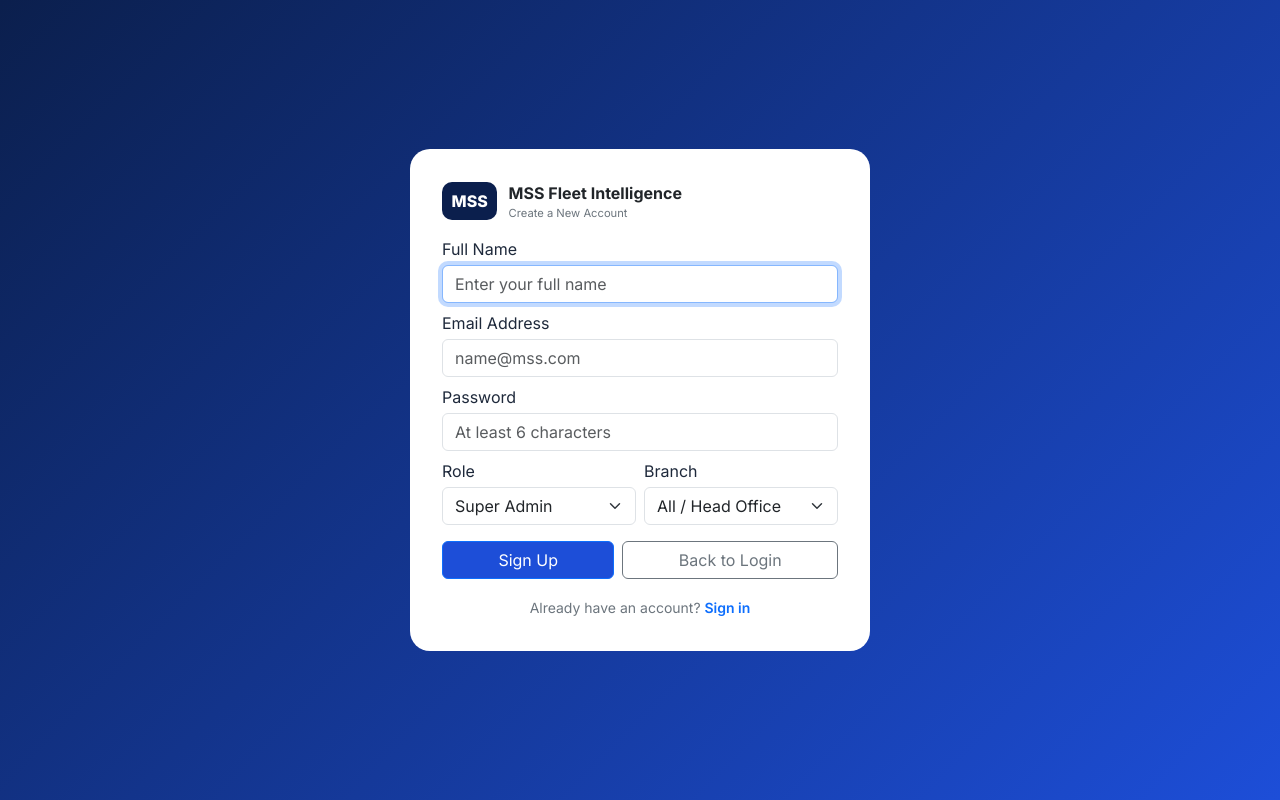
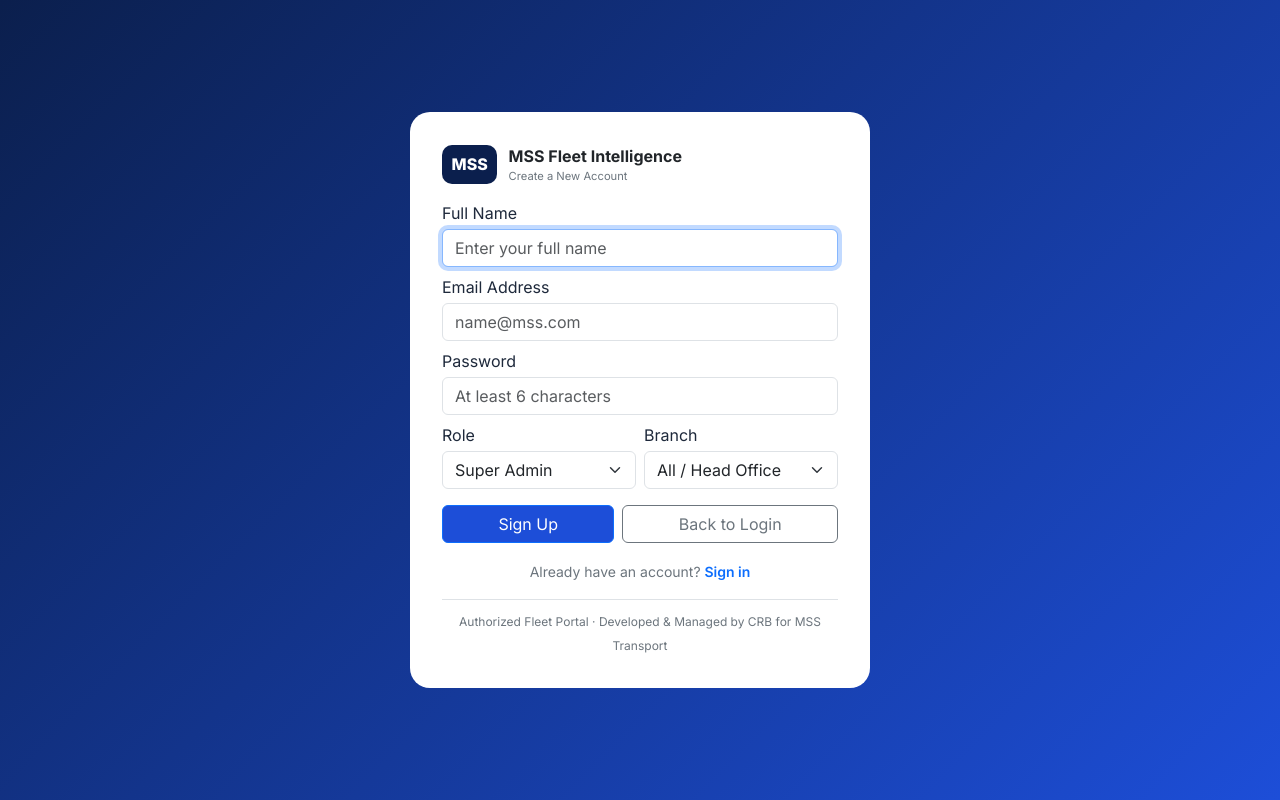
Before and after one commit to Manoj2823/MSS_FMS, a PHP site: page /signup.php in a window 1280 px wide. Run offline with PHP 8.4, Linux system fonts and the light colour scheme; data comes from the database, SQL or seed files in the repository; data that the repository does not hold is empty.

Commit message:
Add legitimacy metadata and noindex headers for internal portal

```diff
--- a/includes/layout.php
+++ b/includes/layout.php
@@ -25,6 +25,9 @@ function layout_top(string $title, string $active = 'dashboard', array $crumbs =
     <head>
         <meta charset="utf-8">
         <meta name="viewport" content="width=device-width,initial-scale=1">
+        <meta name="robots" content="noindex, nofollow">
+        <meta name="author" content="CRB">
+        <meta name="description" content="Authorized Fleet Operations & Management System developed by CRB for MSS Transport.">
         <title><?= e($title) ?> · MSS Fleet Intelligence</title>
         <link href="<?= url('assets/vendor/bootstrap/css/bootstrap.min.css') ?>" rel="stylesheet">
         <link href="<?= url('assets/vendor/bootstrap-icons/bootstrap-icons.min.css') ?>" rel="stylesheet">
--- a/login.php
+++ b/login.php
@@ -30,6 +30,9 @@ if ($_SERVER['REQUEST_METHOD'] === 'POST') {
 <head>
   <meta charset="utf-8">
   <meta name="viewport" content="width=device-width,initial-scale=1">
+  <meta name="robots" content="noindex, nofollow">
+  <meta name="author" content="CRB">
+  <meta name="description" content="Authorized Fleet Operations & Management System developed by CRB for MSS Transport.">
   <title>Sign in · MSS Fleet Intelligence</title>
   <link href="<?= url('assets/vendor/bootstrap/css/bootstrap.min.css') ?>" rel="stylesheet">
   <link href="<?= url('assets/vendor/inter/inter.css') ?>" rel="stylesheet">
@@ -56,6 +59,9 @@ if ($_SERVER['REQUEST_METHOD'] === 'POST') {
       <div class="text-center">
         <small class="text-secondary">Don't have an account? <a href="<?= url('signup.php') ?>" class="text-decoration-none fw-semibold">Create account</a></small>
       </div>
+      <div class="text-center mt-3 pt-2 border-top">
+        <small class="text-secondary" style="font-size:0.75rem;">Authorized Fleet Portal · Developed &amp; Managed by CRB for MSS Transport</small>
+      </div>
     </form>
   </div>
 </body>
--- a/signup.php
+++ b/signup.php
@@ -75,6 +75,9 @@ if ($_SERVER['REQUEST_METHOD'] === 'POST') {
 <head>
   <meta charset="utf-8">
   <meta name="viewport" content="width=device-width,initial-scale=1">
+  <meta name="robots" content="noindex, nofollow">
+  <meta name="author" content="CRB">
+  <meta name="description" content="Authorized Fleet Operations & Management System developed by CRB for MSS Transport.">
   <title>Sign Up · MSS Fleet Intelligence</title>
   <link href="<?= url('assets/vendor/bootstrap/css/bootstrap.min.css') ?>" rel="stylesheet">
   <link href="<?= url('assets/vendor/inter/inter.css') ?>" rel="stylesheet">
@@ -150,6 +153,9 @@ if ($_SERVER['REQUEST_METHOD'] === 'POST') {
         <small class="text-secondary">Already have an account? <a href="<?= url('login.php') ?>"
             class="text-decoration-none fw-semibold">Sign in</a></small>
       </div>
+      <div class="text-center mt-3 pt-2 border-top">
+        <small class="text-secondary" style="font-size:0.75rem;">Authorized Fleet Portal · Developed &amp; Managed by CRB for MSS Transport</small>
+      </div>
     </form>
   </div>
 </body>
```
Also changed, not shown: .htaccess.
